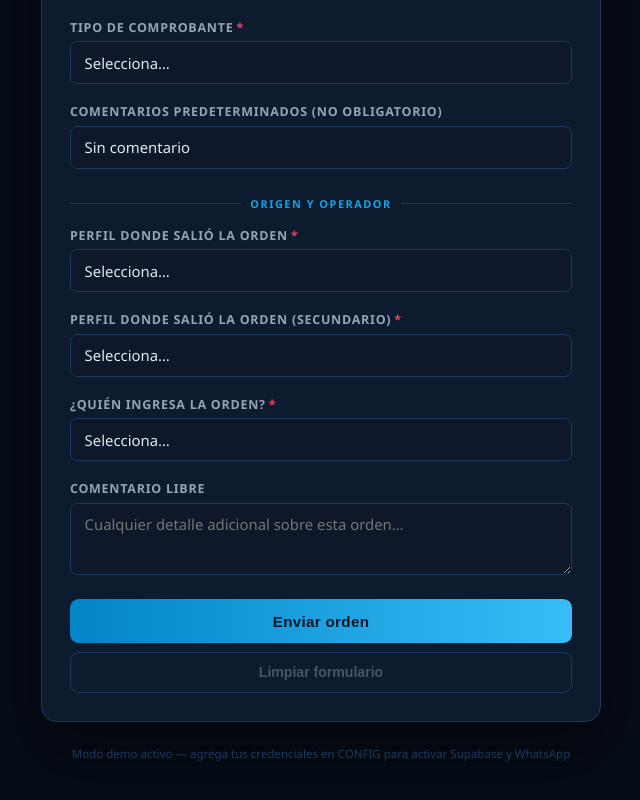
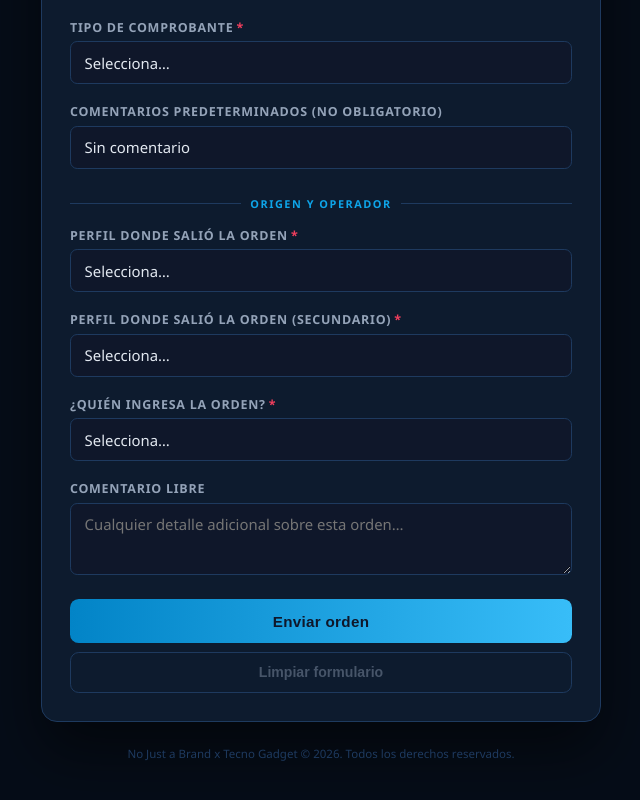
Before and after one commit to luiselianch-cell/mi-formulario, a React (Create React App) app: page / in a window 1280 px wide. Shown: the part 1461-2261 px from the top of the page, without its empty margins (319-959 px from the left). Built offline with nearby package versions, Linux system fonts and the light colour scheme.

Commit message:
activar supabase y whatsapp

```diff
--- a/src/App.js
+++ b/src/App.js
@@ -221,7 +221,7 @@ export default function FormularioOrdenes() {
   }
 
   async function guardarEnSupabase(orden) {
-    /* Descomentar con Supabase real:
+
     const res = await fetch(`${CONFIG.supabase.url}/rest/v1/ordenes`, {
       method: "POST",
       headers: {
@@ -234,9 +234,7 @@ export default function FormularioOrdenes() {
     });
     if (!res.ok) throw new Error("Error al guardar en base de datos");
     return await res.json();
-    */
-    await new Promise((r) => setTimeout(r, 700));
-    return [{ id: Date.now(), ...orden }];
+
   }
 
   async function enviarWhatsApp(orden) {
@@ -254,11 +252,6 @@ export default function FormularioOrdenes() {
       `👤 Ingresó: ${orden.quien_ingresa}\n` +
       `📝 ${orden.comentario_libre || "Sin comentarios"}`
     );
-    /* Descomentar con CallMeBot real:
-    const url = `https://api.callmebot.com/whatsapp.php?phone=${CONFIG.callmebot.phone}&text=${msg}&apikey=${CONFIG.callmebot.apiKey}`;
-    await fetch(url);
-    */
-    await new Promise((r) => setTimeout(r, 400));
   }
 
   async function handleSubmit() {
@@ -561,7 +554,7 @@ export default function FormularioOrdenes() {
         )}
 
         <p style={{ color: "#1e3a5f", fontSize: "0.72rem", textAlign: "center", marginTop: "1.5rem" }}>
-          Modo demo activo — agrega tus credenciales en CONFIG para activar Supabase y WhatsApp
+          No Just a Brand x Tecno Gadget © 2026. Todos los derechos reservados.
         </p>
       </div>
     </div>
```
